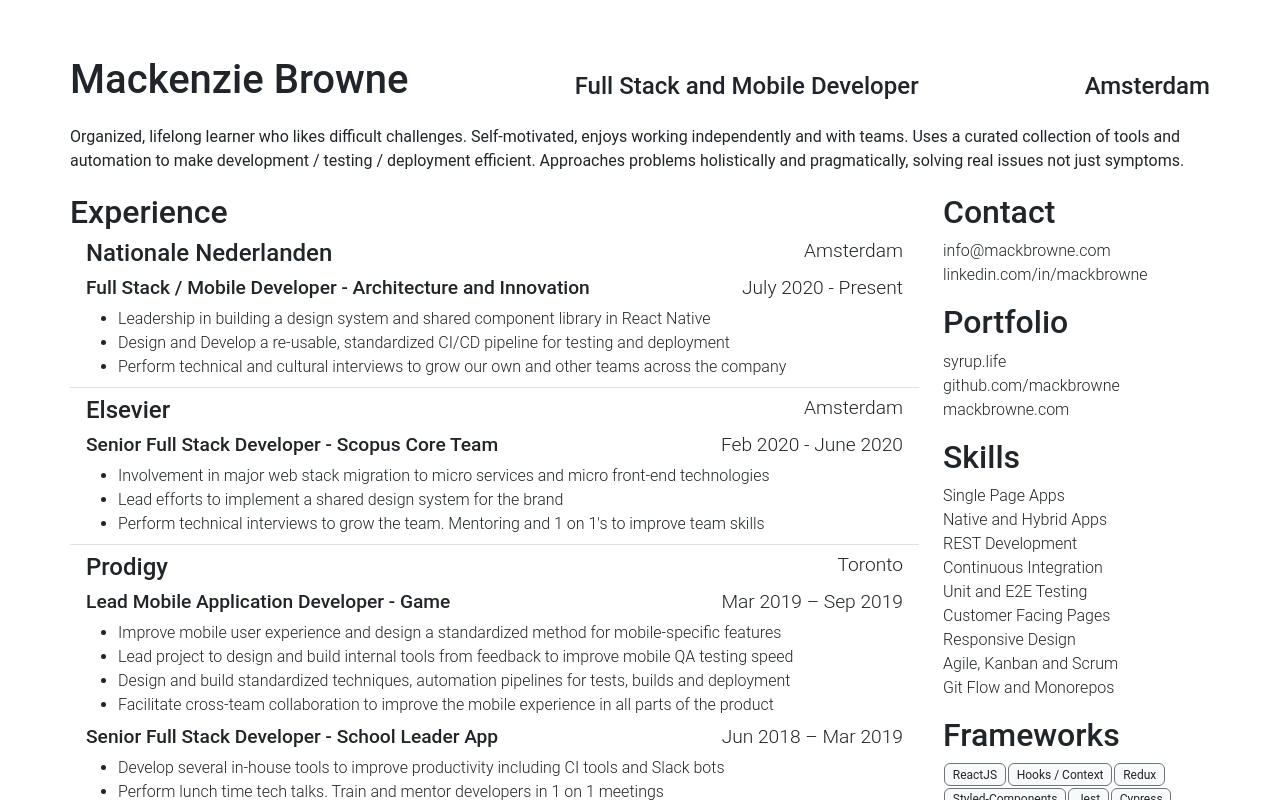
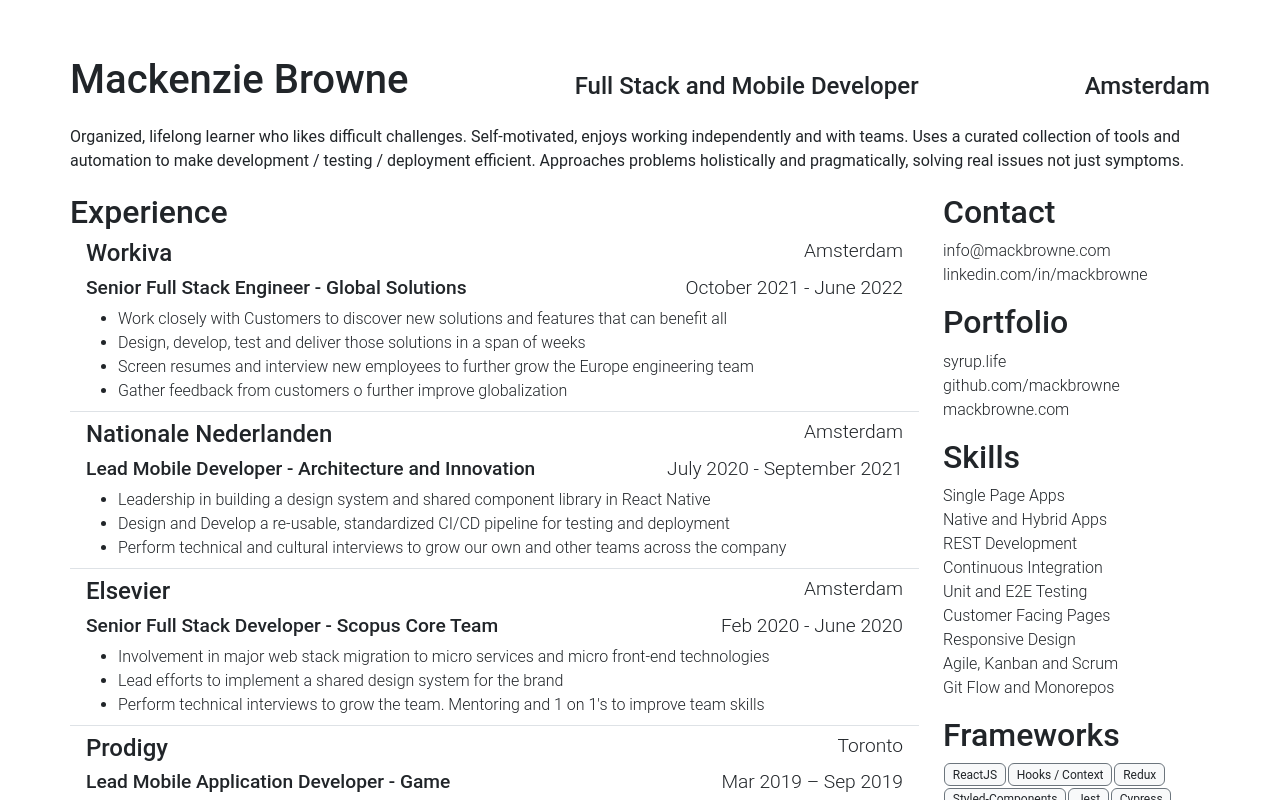
Before and after one commit to mackbrowne/react-bootstrap-webpack-starter, a React (Create React App) app: page / in a window 1280 px wide. Shown: the top 800 px of the page. Built offline with nearby package versions, Linux system fonts and the light colour scheme.

Commit message:
add new experience

```diff
--- a/src/Resume/index.tsx
+++ b/src/Resume/index.tsx
@@ -9,7 +9,7 @@
   Company,
   SideList,
   Pills,
-  Position
+  Position,
 } from './Resume.style';
 
 export default function Resume() {
@@ -31,14 +31,27 @@
           <SubTitle>Experience</SubTitle>
           <ExperienceList>
             <Experience>
+              <Company name="Workiva" location="Amsterdam" />
+              <Position
+                title="Senior Full Stack Engineer - Global Solutions"
+                time="October 2021 - June 2022"
+                duties={[
+                  'Work closely with Customers to discover new solutions and features that can benefit all',
+                  'Design, develop, test and deliver those solutions in a span of weeks',
+                  'Screen resumes and interview new employees to further grow the Europe engineering team',
+                  'Gather feedback from customers o further improve globalization',
+                ]}
+              />
+            </Experience>
+            <Experience>
               <Company name="Nationale Nederlanden" location="Amsterdam" />
               <Position
-                title="Full Stack / Mobile Developer - Architecture and Innovation"
-                time="July 2020 - Present"
+                title="Lead Mobile Developer - Architecture and Innovation"
+                time="July 2020 - September 2021"
                 duties={[
                   'Leadership in building a design system and shared component library in React Native',
                   'Design and Develop a re-usable, standardized CI/CD pipeline for testing and deployment',
-                  'Perform technical and cultural interviews to grow our own and other teams across the company'
+                  'Perform technical and cultural interviews to grow our own and other teams across the company',
                 ]}
               />
             </Experience>
@@ -50,7 +63,7 @@
                 duties={[
                   'Involvement in major web stack migration to micro services and micro front-end technologies',
                   'Lead efforts to implement a shared design system for the brand',
-                  "Perform technical interviews to grow the team.  Mentoring and 1 on 1's to improve team skills"
+                  "Perform technical interviews to grow the team.  Mentoring and 1 on 1's to improve team skills",
                 ]}
               />
             </Experience>
@@ -63,7 +76,7 @@
                   'Improve mobile user experience and design a standardized method for mobile-specific features',
                   'Lead project to design and build internal tools from feedback to improve mobile QA testing speed',
                   'Design and build standardized techniques, automation pipelines for tests, builds and deployment',
-                  'Facilitate cross-team collaboration to improve the mobile experience in all parts of the product'
+                  'Facilitate cross-team collaboration to improve the mobile experience in all parts of the product',
                 ]}
               />
               <Position
@@ -71,7 +84,7 @@
                 time="Jun 2018 – Mar 2019"
                 duties={[
                   'Develop several in-house tools to improve productivity including CI tools and Slack bots',
-                  'Perform lunch time tech talks. Train and mentor developers in 1 on 1 meetings'
+                  'Perform lunch time tech talks. Train and mentor developers in 1 on 1 meetings',
                 ]}
               />
             </Experience>
@@ -83,7 +96,7 @@
                 duties={[
                   'Support and maintain a commercial website, internal dashboard and CMS, authentication, analytics/testing.',
                   'Designed a maintainable, reproducible white-labelled app template that can be used across the multiple product lines to dramatically reduced the amount of maintenance and bugs',
-                  'Train interns and other employees with pair programming and code reviews'
+                  'Train interns and other employees with pair programming and code reviews',
                   // TODO: make this in projects
                   // 'Promote extra curricular coding activities like running a team "Advent Of Code" scoreboard'
                 ]}
@@ -102,7 +115,7 @@
                   'Built Mobile Apps, Websites and Hardware projects involving GPS, Bluetooth and VR',
                   // 'Long term maintenance, upgrades or new features to existing products',
                   'Perform interviews for hiring and develop strategies to grow teams over time',
-                  'Clients included IBM, NYPD, Syfy/Space Channel, NBC, Hatch, many small startups, nonprofits in Toronto'
+                  'Clients included IBM, NYPD, Syfy/Space Channel, NBC, Hatch, many small startups, nonprofits in Toronto',
                 ]}
               />
             </Experience>
@@ -119,7 +132,7 @@
                 time="2007 - 2012"
                 duties={[
                   'Computer Science with minor in Mathematics. Thesis involving concurrent, multi-core web crawling',
-                  '16 Month Internship in Web Application Development at IBM'
+                  '16 Month Internship in Web Application Development at IBM',
                 ]}
               />
             </Experience>
@@ -163,7 +176,7 @@
               'Customer Facing Pages',
               'Responsive Design',
               'Agile, Kanban and Scrum',
-              'Git Flow and Monorepos'
+              'Git Flow and Monorepos',
             ]}
           />
           <Pills
@@ -183,7 +196,7 @@
               'Expo',
               'Cordova',
               'MeteorJS',
-              'Angular'
+              'Angular',
             ]}
           />
           <Pills
@@ -198,7 +211,7 @@
               'Stripe',
               'Maps',
               'OAuth',
-              'Unity'
+              'Unity',
             ]}
           />
           <Pills
@@ -210,7 +223,7 @@
               'Vim',
               'Prettier',
               'Lighthouse',
-              'Axe'
+              'Axe',
             ]}
           />
           <Pills
@@ -225,7 +238,7 @@
               'GraphQL',
               'SQL',
               'Clojure',
-              'C++'
+              'C++',
             ]}
           />
         </Col>
```
